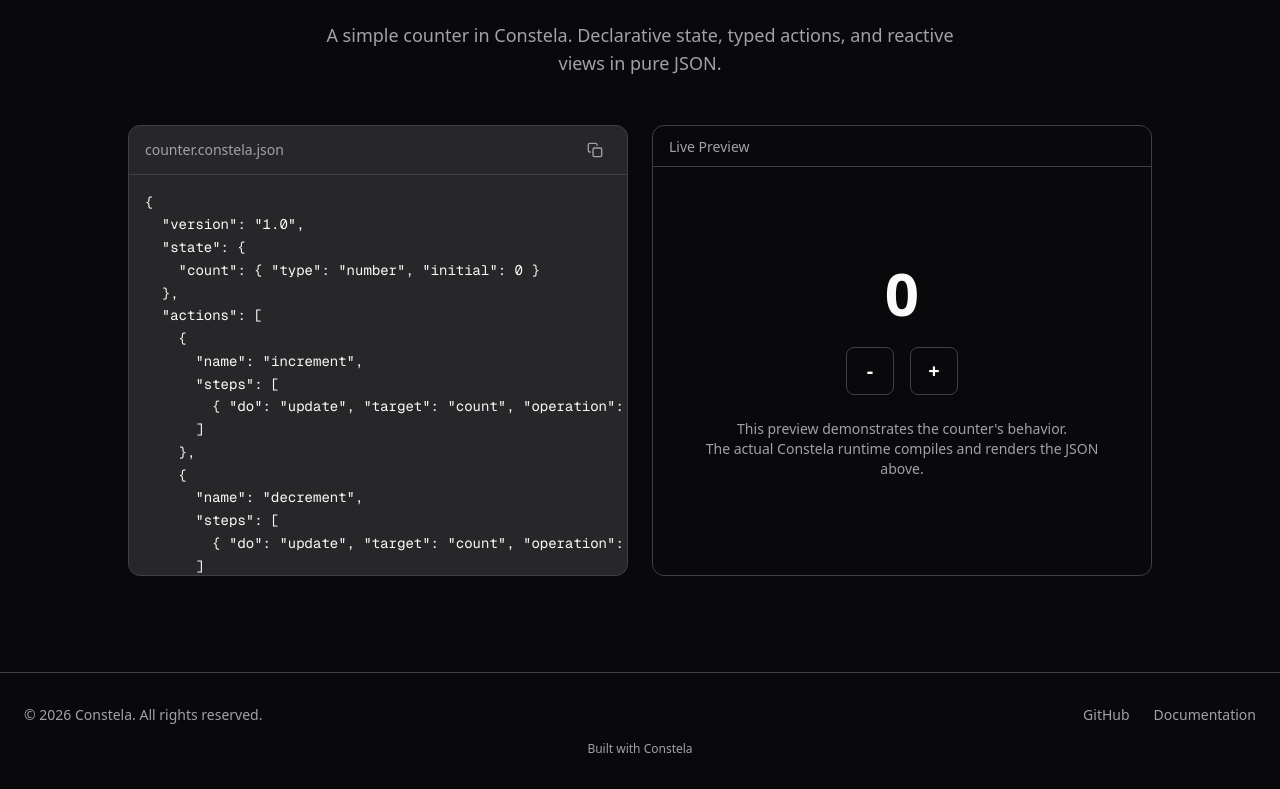
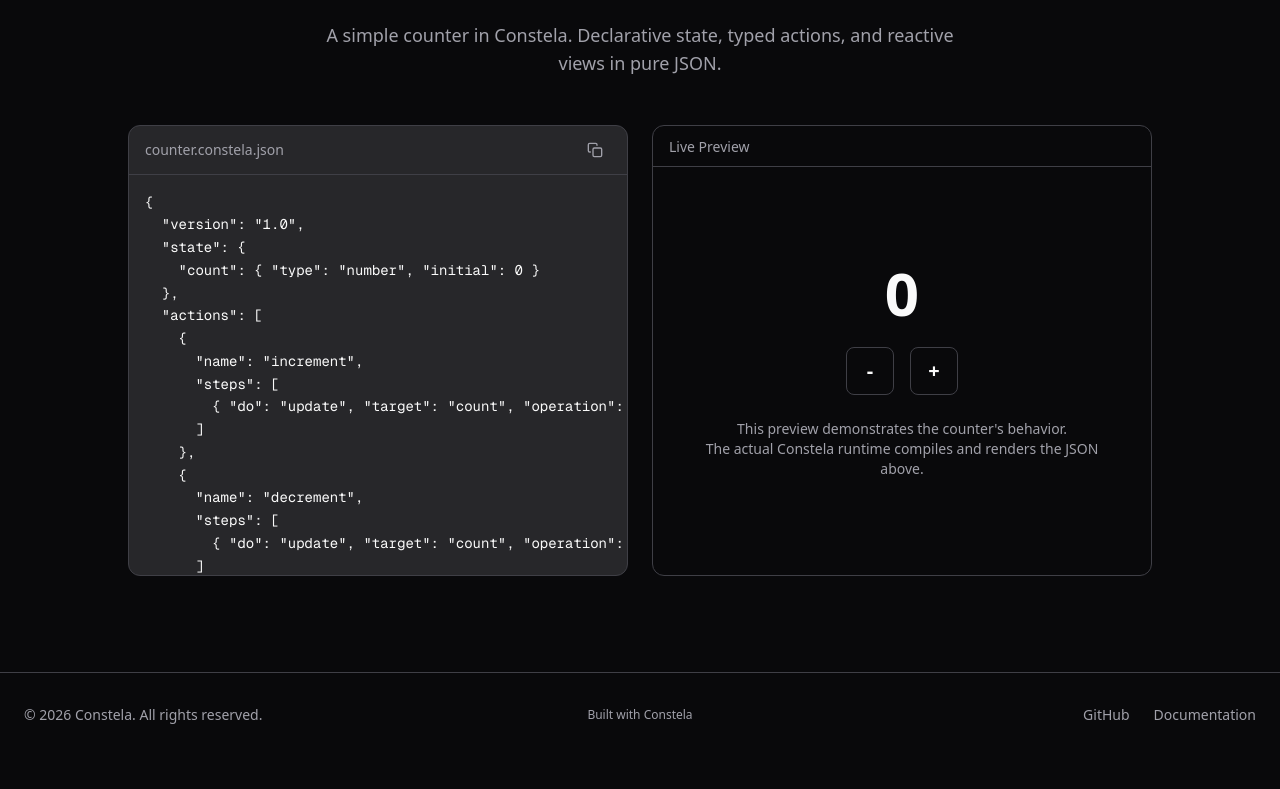
Before and after one commit to yuuichieguchi/constela.dev, a Next.js app: page / in a window 1280 px wide. Shown: the part 1641-2430 px from the top of the page. After the commit the page ends 2398 px from the top, so only its background shows below. Built offline with nearby package versions, Linux system fonts and the light colour scheme.

Commit message:
improve: Footer layout with absolute center positioning
Use CSS Grid to position "Built with Constela" at the absolute center
of the footer, independent of left/right element widths.

```diff
--- a/src/components/layout/Footer.tsx
+++ b/src/components/layout/Footer.tsx
@@ -7,11 +7,12 @@
   return (
     <footer className="border-t border-border bg-background">
       <div className="mx-auto max-w-7xl px-6 py-8">
-        <div className="flex flex-col items-center justify-between gap-4 sm:flex-row">
+        <div className="grid items-center gap-4 text-center sm:grid-cols-3 sm:text-left">
           <p className="text-sm text-muted-foreground">
             &copy; {currentYear} Constela. All rights reserved.
           </p>
-          <div className="flex items-center gap-6">
+          <span className="text-xs text-muted-foreground sm:justify-self-center">Built with Constela</span>
+          <div className="flex items-center justify-center gap-6 sm:justify-self-end">
             <Link
               href={REPO_MAIN}
               target="_blank"
@@ -30,9 +31,6 @@
             </Link>
           </div>
         </div>
-        <p className="mt-4 text-center text-xs text-muted-foreground">
-          Built with Constela
-        </p>
       </div>
     </footer>
   );
```
Also changed, not shown: 1 other file (tests, documents, lock files or other folders).
